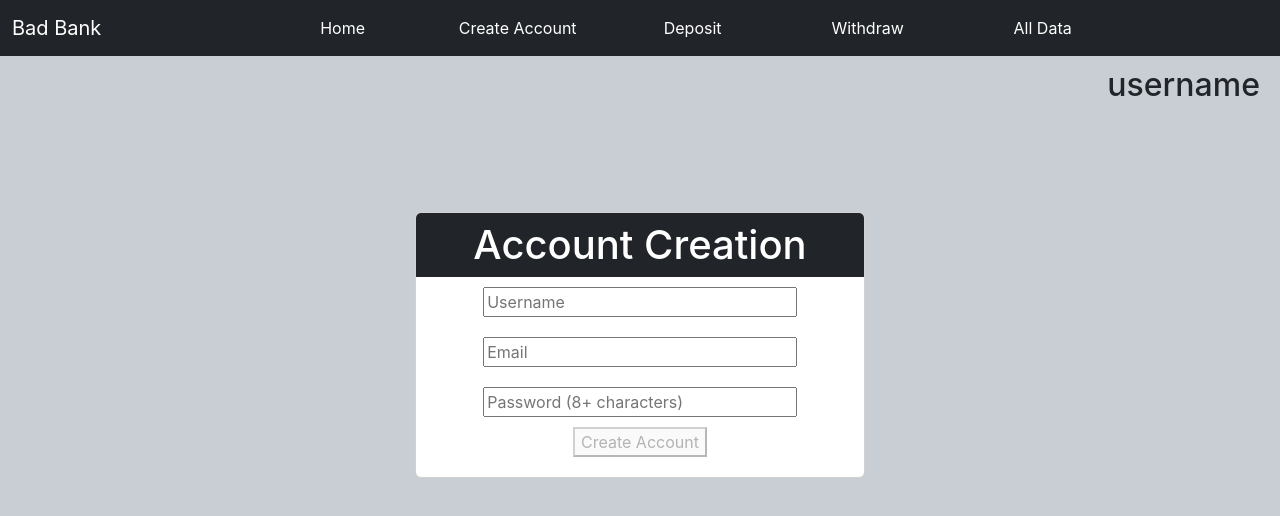
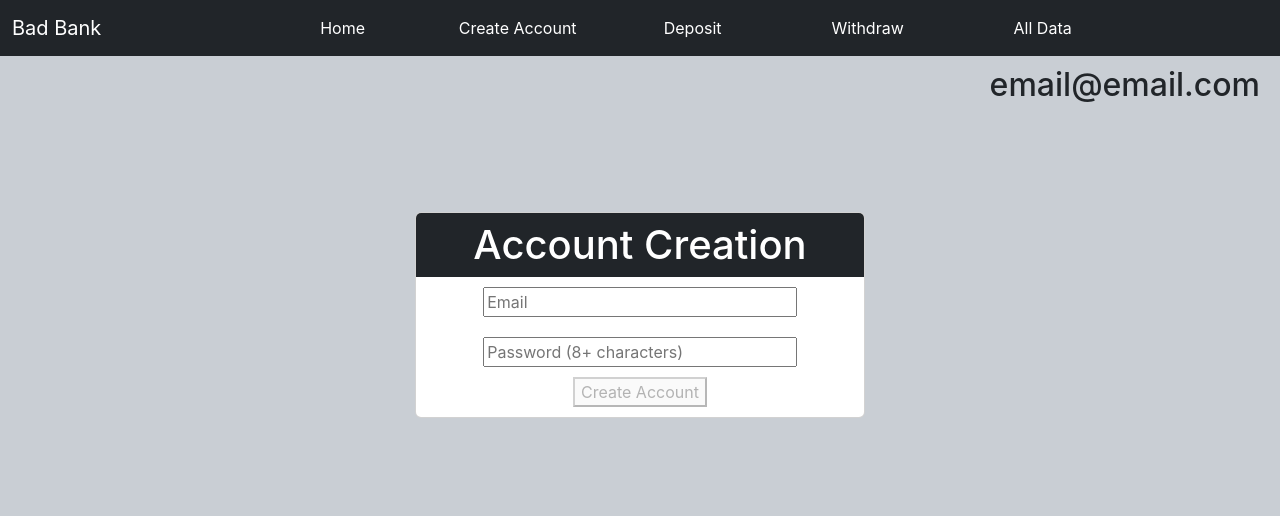
Before and after one commit to acord03/Bad-Bank, a React (Create React App) app: page /create-account in a window 1280 px wide. Shown: the top 516 px of the page. Built offline with nearby package versions, Linux system fonts and the light colour scheme.

Commit message:
Improved the way user data was stored and added an email display for the user in the top right of the screen

```diff
--- a/src/App.css
+++ b/src/App.css
@@ -65,7 +65,7 @@ body{
 .inner-button{
   width: 30%;
   margin: auto;
-  margin-bottom: 20px;
+  margin-bottom: 10px;
 }
 .card-header{
   border: none !important;
--- a/src/App.js
+++ b/src/App.js
@@ -11,7 +11,7 @@ import {UserContext} from './UserContext';
 import {Submissions} from './Submissions';
 
 function App() {
-  const [value, setValue] = useState([{user:'samuel',adress: 'samuel@mit.edu', pass: 'secret', balance:100}])
+  const [value, setValue] = useState({email: 'email@email.com', password: 'idksumthn', balance: 500})
   const [submissions, setSubmissions] = useState([])
   return (
     <Submissions.Provider value={{submissions, setSubmissions}}>
--- a/src/Routes/AllData.js
+++ b/src/Routes/AllData.js
@@ -1,14 +1,16 @@
 import '../App.css';
 import {useContext} from 'react';
 import {Submissions} from '../Submissions';
+import {UserContext} from '../UserContext';
 
 function AllData() {
+  const {value} = useContext(UserContext)
   const subs = useContext(Submissions);
   const data = JSON.stringify(subs)
   return (
     <div>
       <div className="user-display">
-        <h2>username</h2>
+        <h2>{value.email}</h2>
       </div>
       <div>
         <p>{data}</p>
--- a/src/Routes/CreateAccount.js
+++ b/src/Routes/CreateAccount.js
@@ -1,14 +1,14 @@
 import '../App.css'
 import {useState, useContext} from 'react'
 import {Submissions} from '../Submissions'
+import {UserContext} from '../UserContext'
 
 function CreateAccount(){
     const [userCreated, setUserCreated] = useState(false)
     const {submissions, setSubmissions} = useContext(Submissions)
-    const [username, setUsername] = useState('')
+    const {value, setValue} = useContext(UserContext)
     const [email, setEmail] = useState('')
     const [password, setPassword] = useState('')
-    const [selected1, setSelected1] = useState(false)
     const [selected2, setSelected2] = useState(false)
     const [selected3, setSelected3] = useState(0)
 
@@ -21,32 +21,26 @@ function CreateAccount(){
         setUserCreated(true)
 
         let newAcc = {
-            username: username,
             email: email,
-            password: password
+            password: password,
+            balance: 100
         }
 
         let newSubmission = submissions.concat(newAcc)
         setSubmissions(newSubmission)
+        setValue(newAcc)
         alert('New Account Created')
     }
 
     return(
         <div>
             <div className="user-display">
-                <h2>username</h2>
+                <h2>{value.email}</h2>
             </div>
             <div className="center-this">
                 <div className="card">
                     <h1 className="card-header bg-dark">Account Creation</h1>
                     <form onSubmit={handleSubmit}>
-                        <input type="text" id="username" className="inner-input" onChange={(e)=>{
-                            setSelected1(true)
-                            setUsername(e.target.value)
-                            console.log(username)
-                        }} placeholder="Username"/>
-                        <br/>
-                        {username.length === 0 && selected1 ===true ? <p className="error">This field is required</p>: null}
                         <input type="text" id="email" className="inner-input" onChange={(e)=>{
                             setSelected2(true)
                             setEmail(e.target.value)
@@ -63,7 +57,7 @@ function CreateAccount(){
                         }} placeholder="Password (8+ characters)"/>
                         <br/>
                         {password.length < 8 && selected3 >= 8 ? <p className="error">Password must 8 characters or longer</p>: null}
-                        <button className="inner-button" id="submit-button" disabled={!username || !email || password.length < 8 ? true: false}>Create Account</button>
+                        <button className="inner-button" id="submit-button" disabled={!email || password.length < 8 ? true: false}>Create Account</button>
                     </form>
                 </div>
             </div>
--- a/src/Routes/Deposit.js
+++ b/src/Routes/Deposit.js
@@ -20,21 +20,21 @@ function Deposit(){
         }
         let newSubmission = submissions.concat(`user deposited $${deposit}`);
         setSubmissions(newSubmission)
-        let total = +deposit + +value[0].balance;
-        let newArr = [...value];
-        newArr[0].balance = total;
-        setValue(newArr)
+        let total = +deposit + +value.balance;
+        let newValue = value;
+        newValue.balance = total;
+        setValue(newValue)
     }
 
     return(
         <div>
             <div className="user-display">
-                <h2>username</h2>
+                <h2>{value.email}</h2>
             </div>
             <div className="center-this">
                 <div className="card">
                     <h1 className="card-header bg-dark">Deposits</h1>
-                    <h4>Account Balance: {value[0].balance}</h4>
+                    <h4>Account Balance: {value.balance}</h4>
                     <form onSubmit={handleClick}>
                         <input type="text" id='deposit-value' className="inner-input" onChange={(e)=>{setDeposit(e.target.value)}}/>
                         <br/>
--- a/src/Routes/Home.js
+++ b/src/Routes/Home.js
@@ -1,11 +1,14 @@
 import React from 'react';
+import { useContext } from 'react';
+import { UserContext } from '../UserContext';
 import img from '../img.jpg'
 
 const Home = () =>{
+  const {value} = useContext(UserContext)
   return(
     <div>
       <div className="user-display">
-        <h2>username</h2>
+        <h2>{value.email}</h2>
       </div>
 
       <div className="center-this">
--- a/src/Routes/Withdraw.js
+++ b/src/Routes/Withdraw.js
@@ -9,7 +9,7 @@ function Withdraw() {
   const [withdrawal, setWithdrawal] = useState('')
   const handleClick = (e)=>{
     e.preventDefault()
-    if(+value[0].balance - +withdrawal < 0){
+    if(+value.balance - +withdrawal < 0){
       alert('Insufficient funds')
       return
     }
@@ -23,21 +23,21 @@ function Withdraw() {
     }
     let newSubmission = submissions.concat(`user withdrew $${withdrawal}`);
     setSubmissions(newSubmission)
-    let total = +value[0].balance - +withdrawal;
-    let newArr = [...value];
-    newArr[0].balance = total;
-    setValue(newArr)
+    let total = +value.balance - +withdrawal;
+    let newValue = value;
+    newValue.balance = total;
+    setValue(newValue)
   }
 
     return(
       <div>
         <div className="user-display">
-          <h2>username</h2>
+          <h2>{value.email}</h2>
         </div>
         <div className="center-this">
           <div className='card'>
               <h1 className="card-header bg-dark">Withdrawals</h1>
-              <h4>Account Balance: {value[0].balance}</h4>
+              <h4>Account Balance: {value.balance}</h4>
               <form onSubmit={handleClick}>
                 <input type="text" id='deposit-value' className="inner-input" onChange={(e)=>{setWithdrawal(e.target.value)}}/>
                 <br/>
```
